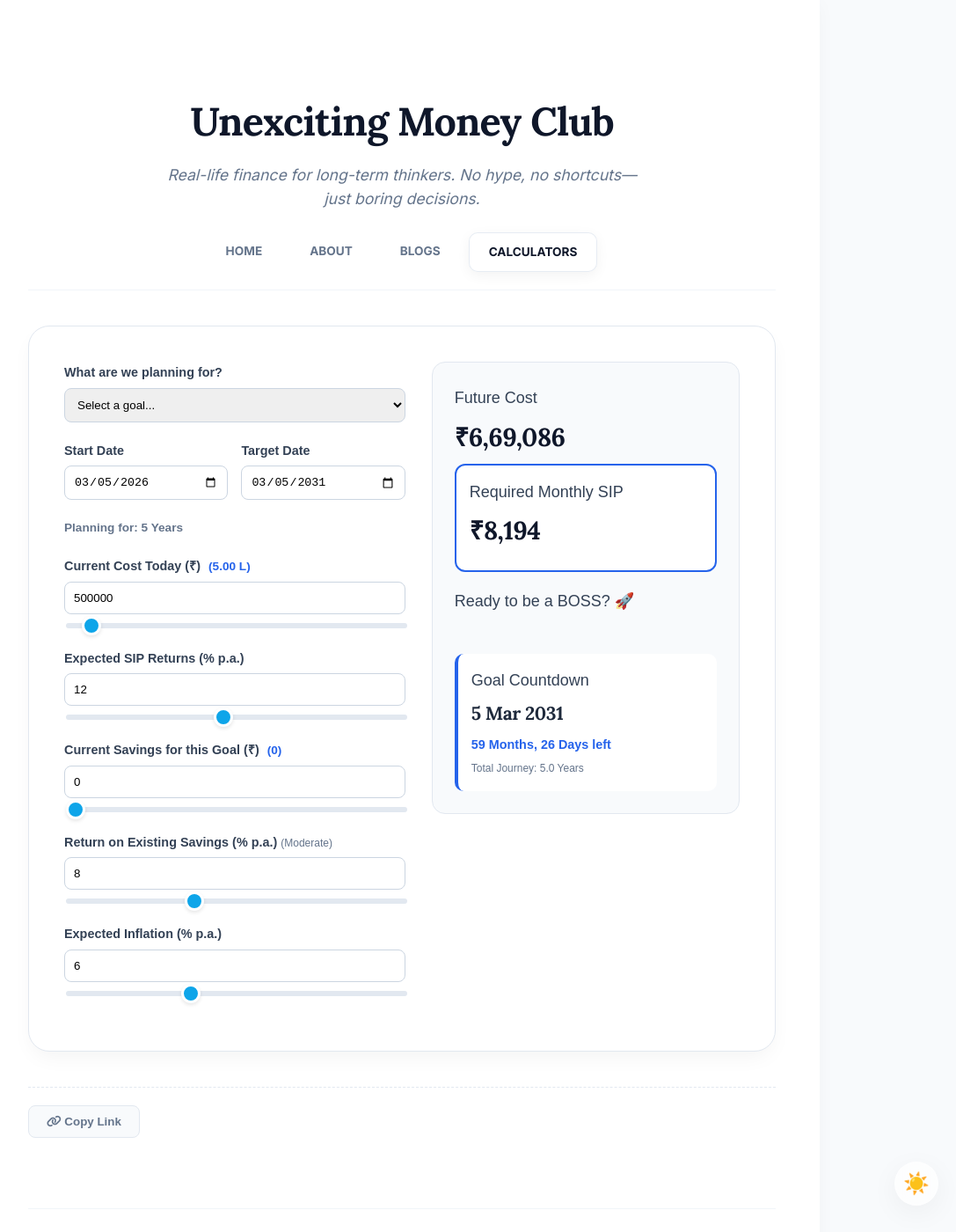
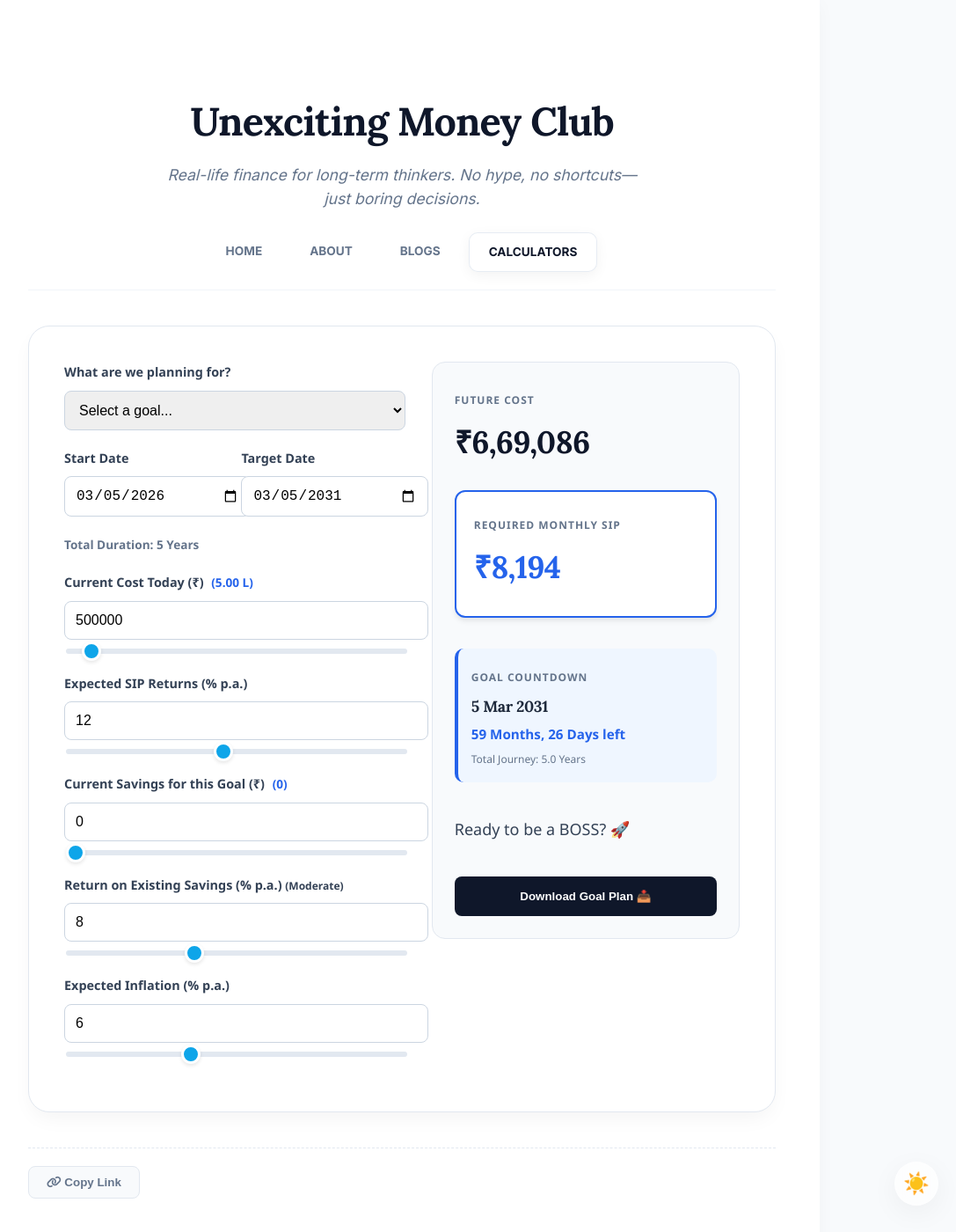
Before and after one commit to HarieshMK/HarieshMK.github.io, a Jekyll site: the page built from calculators/goal-planner.md, in a window 1280 px wide and 1400 px high. Shown: the whole window at 88% size, without its empty margins (183-1270 px from the left). Built offline with Jekyll 4.4.1, drawn with Linux system fonts in a browser that asks for light colours; some of the changed lines change nothing that is shown.

Commit message:
Update goal-planner.md

```diff
--- a/calculators/goal-planner.md
+++ b/calculators/goal-planner.md
@@ -5,11 +5,11 @@ permalink: /calculators/goal-planner/
 ---
 
 <div markdown="0">
-<div class="calculator-container">
+<div class="calculator-container" id="printable-area">
     <div class="calc-inputs">
         <div class="input-group">
             <label>What are we planning for?</label>
-           <select id="goal-name" class="full-width-input">
+            <select id="goal-name" class="full-width-input">
                 <option value="" disabled selected>Select a goal...</option>
                 <optgroup label="Family & Life Events">
                     <option value="Own Wedding">My Own Wedding 🤵</option>
@@ -55,7 +55,7 @@ permalink: /calculators/goal-planner/
                 <input type="date" id="target-date">
             </div>
         </div>
-        <p class="timeline-hint">Planning for: <span id="years-val">5</span> Years</p>
+        <p class="timeline-hint">Total Duration: <span id="years-val">5</span> Years</p>
 
         <div class="input-group">
             <label>Current Cost Today (₹) <span id="current-price-text" class="human-readable"></span></label>
@@ -103,39 +103,66 @@ permalink: /calculators/goal-planner/
             <span class="label">Future Cost</span>
             <h2 id="future-cost">₹0</h2>
         </div>
+
         <div class="result-box highlight">
             <span class="label">Required Monthly SIP</span>
             <h2 id="required-sip">₹0</h2>
         </div>
+
+        <div class="result-box countdown-box">
+            <span class="label">Goal Countdown</span>
+            <h3 id="deadline-date">--</h3>
+            <p id="time-left" class="remaining-text"></p>
+            <p id="total-duration" class="journey-text"></p>
+        </div>
+
         <div class="nudge-container">
             <p id="goal-nudge">Ready to be a BOSS? 🚀</p>
         </div>
-        <div class="result-box countdown-box">
-    <span class="label">Goal Countdown</span>
-    <h3 id="deadline-date" style="margin: 5px 0; color: #1e293b;">--</h3>
-    <p id="time-left" style="margin: 0; font-size: 0.9rem; color: #2563eb; font-weight: bold;"></p>
-    <p id="total-duration" style="margin: 5px 0 0 0; font-size: 0.75rem; color: #64748b;"></p>
-</div>
+
+        <button id="download-btn" class="download-button">
+            Download Goal Plan 📥
+        </button>
     </div>
 </div>
 </div>
 
 <style>
-    .calculator-container { display: flex; flex-wrap: wrap; gap: 30px; margin: 20px 0; font-family: sans-serif; }
+    .calculator-container { display: flex; flex-wrap: wrap; gap: 30px; margin: 20px 0; font-family: 'Segoe UI', system-ui, sans-serif; }
     .calc-inputs { flex: 1.3; min-width: 300px; }
     .calc-results { flex: 1; min-width: 300px; background: #f8fafc; padding: 25px; border-radius: 15px; height: fit-content; position: sticky; top: 20px; border: 1px solid #e2e8f0; }
     .input-row { display: flex; gap: 15px; margin-bottom: 10px; }
     .flex-1 { flex: 1; }
     .input-group { margin-bottom: 20px; }
-    .input-group label { display: block; font-weight: bold; margin-bottom: 5px; font-size: 0.9rem; }
+    .input-group label { display: block; font-weight: bold; margin-bottom: 8px; font-size: 0.9rem; color: #334155; }
     .input-with-box { display: flex; flex-direction: column; gap: 8px; }
     .timeline-hint { font-size: 0.85rem; color: #64748b; margin-top: -10px; margin-bottom: 20px; font-weight: 600; }
     .human-readable { color: #2563eb; font-size: 0.85rem; margin-left: 5px; }
-    input[type="date"], input[type="number"], .full-width-input { width: 100%; padding: 10px; border: 1px solid #cbd5e1; border-radius: 8px; box-sizing: border-box; }
+    input[type="date"], input[type="number"], .full-width-input { width: 100%; padding: 12px; border: 1px solid #cbd5e1; border-radius: 8px; font-size: 1rem; }
     .slider { width: 100%; cursor: pointer; accent-color: #2563eb; }
-    .result-box h2 { font-size: 1.8rem; margin: 5px 0; }
-    .highlight { border: 2px solid #2563eb; background: #fff; padding: 15px; border-radius: 12px; }
-    #risk-label { color: #64748b; font-weight: normal; }
+
+    .result-box { margin-bottom: 20px; }
+    .result-box .label { font-size: 0.75rem; color: #64748b; text-transform: uppercase; letter-spacing: 1px; font-weight: bold; }
+    .result-box h2 { font-size: 2.2rem; margin: 5px 0; color: #0f172a; }
+    .highlight { border: 2px solid #2563eb; background: #fff; padding: 20px; border-radius: 12px; box-shadow: 0 4px 6px -1px rgb(0 0 0 / 0.1); }
+    .highlight h2 { color: #2563eb; }
+
+    .countdown-box { background: #eff6ff; padding: 15px; border-radius: 10px; border-left: 4px solid #2563eb; }
+    .countdown-box h3 { margin: 5px 0; font-size: 1.1rem; color: #1e293b; }
+    .remaining-text { margin: 0; font-size: 0.95rem; color: #2563eb; font-weight: bold; }
+    .journey-text { margin: 5px 0 0 0; font-size: 0.75rem; color: #64748b; }
+
+    .download-button { width: 100%; background: #0f172a; color: white; border: none; padding: 15px; border-radius: 8px; font-weight: bold; cursor: pointer; transition: background 0.2s; margin-top: 10px; }
+    .download-button:hover { background: #1e293b; }
+
+    /* Print Specific Styles */
+    @media print {
+        .download-button, .slider, input[type="range"] { display: none !important; }
+        .calc-inputs { flex: 1; }
+        .calculator-container { display: block; }
+        .calc-results { position: static; border: none; background: white; padding: 0; }
+        .highlight { border: 1px solid #ccc; }
+    }
 </style>
 
 <script src="{{ '/assets/js/goal-planner.js' | relative_url }}?v={{ site.time | date: '%s' }}"></script>
```
